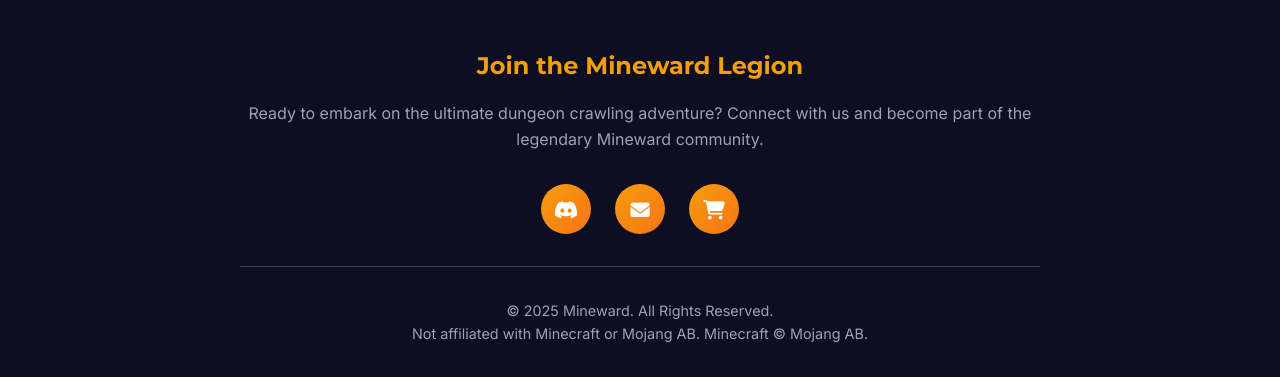
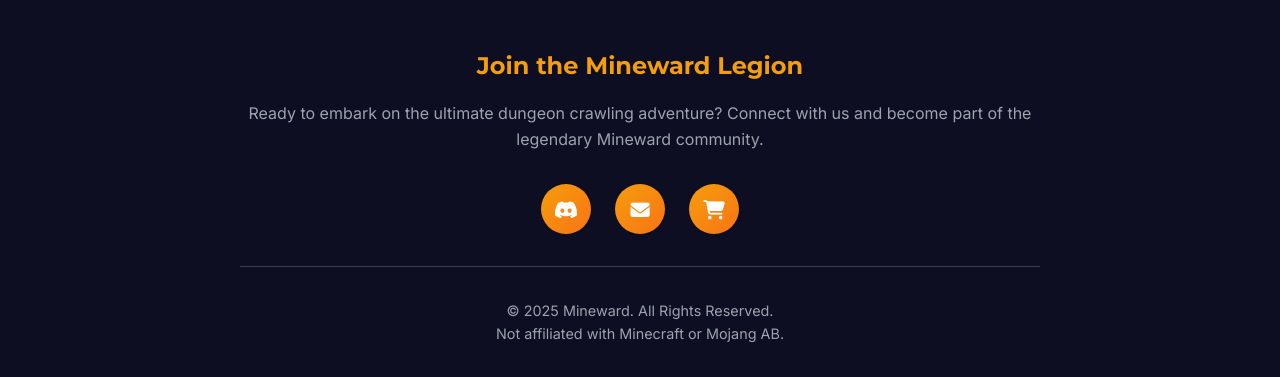
Before and after one commit to jakovjj/mineward, a plain HTML site: page index.html in a window 1280 px wide. Shown: the part 1938-2315 px from the top of the page. Drawn offline with Linux system fonts and the light colour scheme.

Commit message:
updated footer

```diff
--- a/index.html
+++ b/index.html
@@ -805,7 +805,7 @@
 
             <div class="copyright">
                 <p>&copy; 2025 Mineward. All Rights Reserved.</p>
-                <p>Not affiliated with Minecraft or Mojang AB. Minecraft &copy; Mojang AB.</p>
+                <p>Not affiliated with Minecraft or Mojang AB.</p>
             </div>
         </div>
     </footer>
```
